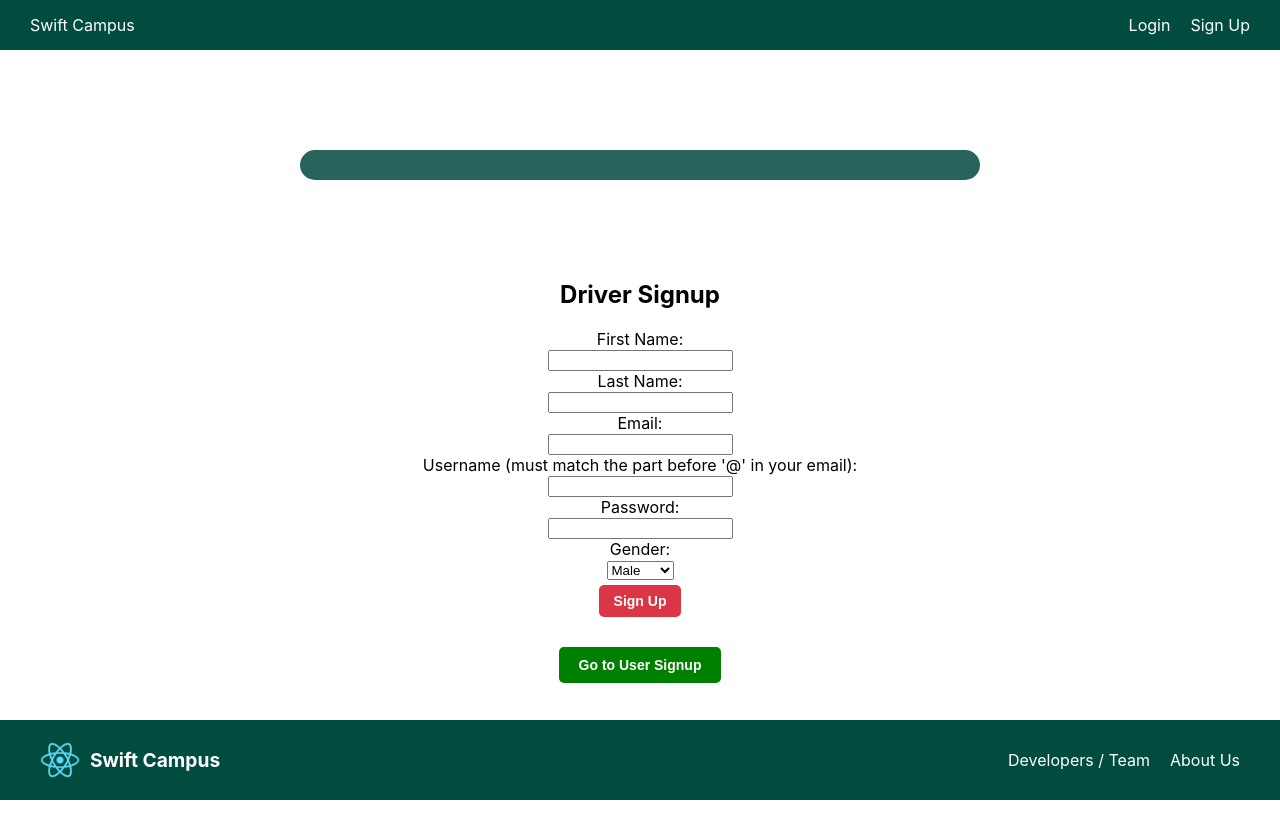
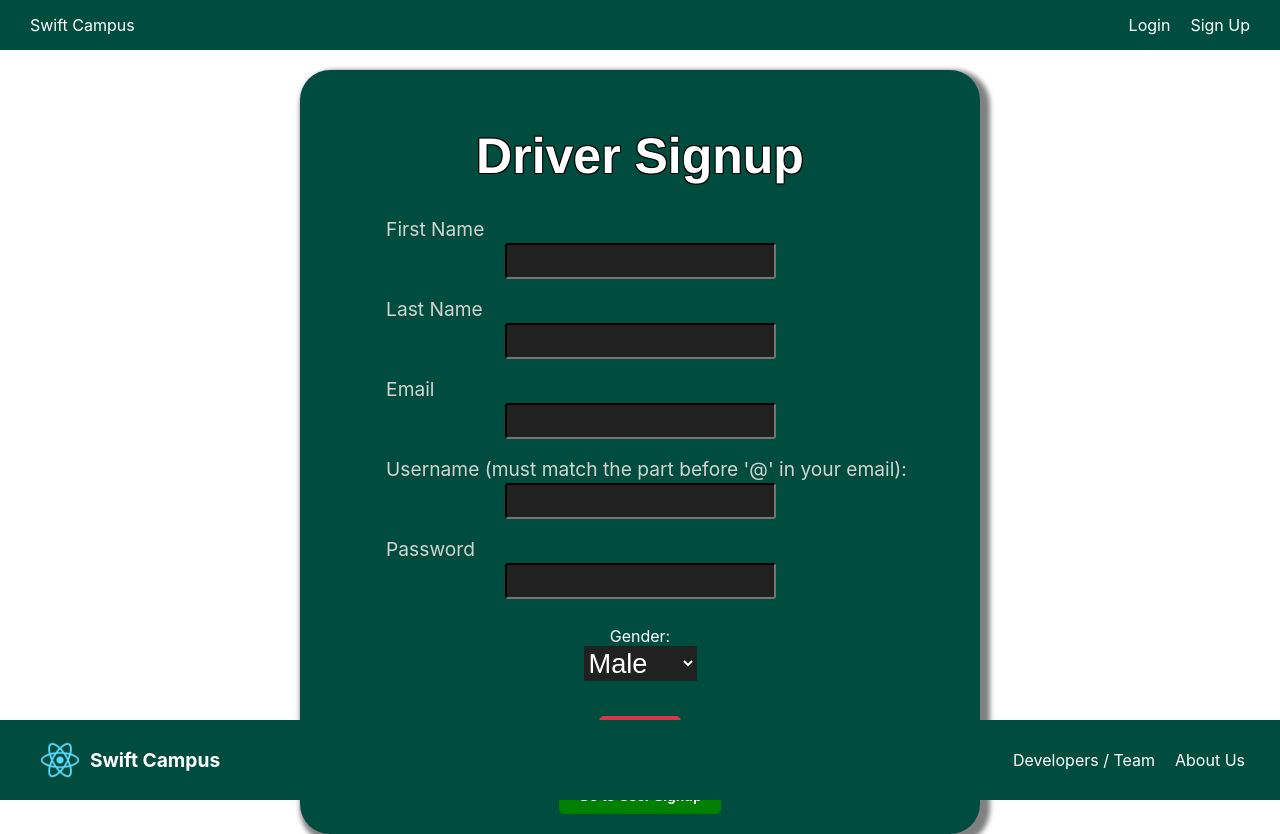
Before and after one commit to Mohammad-Y-Hassan/BCS430-Senior-Project, a React (Create React App) app in the folder swiftcampus/: page /driver-signup in a window 1280 px wide. Before the commit the page ends 800 px from the top, so only its background shows below. Built offline with nearby package versions, Linux system fonts and the light colour scheme.

Commit message:
Fixed UI after project merge

```diff
--- a/swiftcampus/src/App.js
+++ b/swiftcampus/src/App.js
@@ -38,11 +38,11 @@ const App = () => {
     return (
         // Need to properly figure out session control
         <Router>
-            <div className="app">
+            <div >
             <Navbar isAuthenticated={isAuthenticated} />
 
-            <div class="card">
-           <div className="signup-card">
+
+
             <Routes>
                     <Route path="/signup" element={<Signup />} />
                     <Route path="/login" element={<Login />} />
@@ -72,9 +72,9 @@ const App = () => {
 
                     </Route>
                 </Routes>
-            </div>
+
               <Footer />
-            </div>
+
         </Router>
     );
 };
--- a/swiftcampus/src/Car.js
+++ b/swiftcampus/src/Car.js
@@ -59,8 +59,8 @@ const Car = () => {
   };
 
   return (
-    <div style={{ textAlign: "center" }}>
-      <h2 className="headerfont">Enter Your Car Details</h2>
+    <div class="signup-card">
+      <h2 className="titlefont">Enter Your Car Details</h2>
       <div className="blockstyle">
         <form onSubmit={handleSubmit}>
           <label className="fieldlabel">
--- a/swiftcampus/src/Components/Footer.css
+++ b/swiftcampus/src/Components/Footer.css
@@ -6,6 +6,9 @@
   justify-content: space-between;
   align-items: center;
   flex-wrap: wrap;
+  position: fixed;
+  bottom: 0;
+  width: 100%;
 }
 
 
@@ -28,6 +31,7 @@
   .footer-links {
     display: flex;
     gap: 20px;
+    padding-right: 75px;
   }
 
   .footer-links a {
--- a/swiftcampus/src/DriverHome.js
+++ b/swiftcampus/src/DriverHome.js
@@ -18,7 +18,7 @@ const DriverHome = () => {
   };
 
   return (
-    <div style={{ textAlign: "center", marginTop: "50px" }}>
+    <div class="signup-card">
       {/* ✅ Top Navigation */}
       <div style={{ marginBottom: "20px" }}>
         <Link to="/driver-home" style={{ marginRight: "15px", fontWeight: "bold", color: "purple", textDecoration: "underline" }}>
@@ -30,7 +30,7 @@ const DriverHome = () => {
         </Link>
       </div>
 
-      <h2 class="headerfont">Welcome to Swift Campus</h2>
+      <h2 class="titlefont">Welcome to Swift Campus</h2>
       <h1>What would you like to do?</h1>
       <button
         onClick={() => navigate("/fromcampus")}
--- a/swiftcampus/src/DriverLogIn.js
+++ b/swiftcampus/src/DriverLogIn.js
@@ -45,8 +45,9 @@ const DriverLogin = () => {
   };
 
   return (
-    <div style={{ textAlign: "center" }}>
-      <h2 class="headerfont">Driver Login</h2>
+    <div>
+    <div class="signup-card">
+      <h2 class="titlefont">Driver Login</h2>
       <div className="blockstyle">
       <form onSubmit={handleSubmit}>
         <div>
@@ -96,6 +97,9 @@ const DriverLogin = () => {
         </Link>
       </div>
       </div>
+
+    </div>
+    <div class="spacer">test </div>
     </div>
   );
 };
--- a/swiftcampus/src/DriverSignup.js
+++ b/swiftcampus/src/DriverSignup.js
@@ -46,36 +46,32 @@ const DriverSignup = () => {
   };
 
   return (
-    <div style={{ textAlign: "center" }}>
-      <h2>Driver Signup</h2>
+    <div class="signup-card">
+      <h2 class="titlefont">Driver Signup</h2>
+      <div className="blockstyle">
       <form onSubmit={handleSubmit}>
-        <div>
-          <label>First Name:</label><br />
-          <input type="text" name="firstname" value={formData.firstname} onChange={handleChange} required />
-        </div>
-        <div>
-          <label>Last Name:</label><br />
-          <input type="text" name="lastname" value={formData.lastname} onChange={handleChange} required />
-        </div>
-        <div>
-          <label>Email:</label><br />
-          <input type="email" name="email" value={formData.email} onChange={handleChange} required />
-        </div>
-        <div>
-          <label>Username (must match the part before '@' in your email):</label><br />
-          <input type="text" name="username" value={formData.username} onChange={handleChange} required />
-        </div>
-        <div>
-          <label>Password:</label><br />
-          <input type="password" name="password" value={formData.password} onChange={handleChange} required />
-        </div>
-        <div>
-          <label>Gender:</label><br />
-          <select name="gender" value={formData.gender} onChange={handleChange} required>
+
+        <label className="fieldlabel"> First Name <br /></label>
+        <input className="inputfieldsignup" type="text" name="firstname" value={formData.firstname} onChange={handleChange} required />
+        <br />
+        <label className="fieldlabel"> Last Name <br /></label>
+          <input className="inputfieldsignup"type="text" name="lastname" value={formData.lastname} onChange={handleChange} required />
+          <br />
+          <label className="fieldlabel">Email<br /></label>
+          <input className="inputfieldsignup" type="email" name="email" value={formData.email} onChange={handleChange} required />
+          <br />
+          <label className="fieldlabel">Username (must match the part before '@' in your email):<br /></label>
+          <input className="inputfieldsignup" type="text" name="username" value={formData.username} onChange={handleChange} required />
+          <br />
+          <label className="fieldlabel">Password<br /></label>
+          <input className="inputfieldsignup" type="password" name="password" value={formData.password} onChange={handleChange} required />
+          <br />
+          <label >Gender:<br /></label>
+          <select className="genderselect" name="gender" value={formData.gender} onChange={handleChange} required>
             <option value="M">Male</option>
             <option value="F">Female</option>
           </select>
-        </div>
+          <br />
         <button type="submit">Sign Up</button>
       </form>
       {message && (
@@ -95,6 +91,7 @@ const DriverSignup = () => {
           </button>
         </Link>
       </div>
+      </div>
     </div>
   );
 };
--- a/swiftcampus/src/Home.js
+++ b/swiftcampus/src/Home.js
@@ -41,8 +41,10 @@ const Home = () => {
     }, []);
 
     return (
-        <div style={{ textAlign: "center", marginTop: "50px" }}>
-            <h2 class="headerfont">Welcome to Swift Campus!</h2>
+        <div class="signup-card">
+        <div>
+
+            <h2 class="titlefont">Welcome to Swift Campus!</h2>
             <h3>Would you like to?</h3>
 
             {/* ✅ "Request a Ride" Button */}
@@ -70,7 +72,9 @@ const Home = () => {
             }}>
                 Logout
             </button>
+            </div>
         </div>
+
     );
 };
 
--- a/swiftcampus/src/Login.js
+++ b/swiftcampus/src/Login.js
@@ -40,8 +40,8 @@ const Login = () => {
     };
 
     return (
-        <div>
-            <h2 className="headerfont">Login to Your Account</h2>
+        <div class="signup-card">
+            <h2 className="titlefont">Login to Your Account</h2>
             <div className="blockstyle">
                 <form onSubmit={handleLogin}>
                     <label htmlFor="username" className="fieldlabel"> Username <br /></label>
--- a/swiftcampus/src/RequestARide.js
+++ b/swiftcampus/src/RequestARide.js
@@ -134,7 +134,7 @@ const RequestARide = () => {
             <form onSubmit={(e) => e.preventDefault()}>
               <table style={{ margin: "0 auto", width: "95%", borderCollapse: "collapse" }} border="1">
                 <thead>
-                  <tr style={{ backgroundColor: "green", color: "white" }}>
+                  <tr class="tableheader">
                     <th>Select</th>
                     <th>Driver</th>
                     <th>Origin</th>
--- a/swiftcampus/src/Signup.js
+++ b/swiftcampus/src/Signup.js
@@ -72,8 +72,8 @@ const Signup = () => {
     };
 
     return (
-        <div style={{ textAlign: "center" }}>
-            <h2 className="headerfont">Create a New Account!</h2>
+        <div class="signup-card">
+            <h2 className="titlefont">Create a New Account!</h2>
             <div className="blockstyle">
                 {!isVerifying ? (
                     <form onSubmit={handleSignup}>
--- a/swiftcampus/src/index.css
+++ b/swiftcampus/src/index.css
@@ -15,15 +15,19 @@ code {
   font-family: source-code-pro, Menlo, Monaco, Consolas, 'Courier New',
     monospace;
 }
+
 .signup-card{
 text-align: center;
 color: white;
-background-color:rgba(0, 73, 64, 0.85);
+background-color: #004d40;
+box-shadow: 5px 5px 5px 5px gray;
 border-radius: 30px;
 padding: 15px;
-margin: 100px auto 100px auto;
+margin: 20px auto 100px auto;
 width: 650px;
 }
+
+
 
 /* Green rounded border card*/
 .card {
@@ -33,7 +37,7 @@ flex:  1;
 .titlefont {
   text-align: center;
   font-weight: bold;
-  font-size: 120px;
+  font-size: 50px;
   font-family: helvetica;
   color: white;
   text-shadow: -1px -1px 0 #000, 1px -1px 0 #000, -1px 1px 0 #000, 1px 1px 0 #000;
@@ -109,8 +113,10 @@ flex:  1;
 }
 
 .headerfont {
-  text-shadow: -1px -1px 0 #000, 1px -1px 0 #000, -1px 1px 0 #000, 1px 1px 0 #000;
+
   font-size: 50px;
+  color: black;
+  font-weight: bold;
 }
 
 .genderselect {
@@ -186,3 +192,20 @@ html, body, #root {
   width: 50%;
   margin-left: 5%;
 }
+
+
+tr:nth-child(even) {
+  background-color: lightgray;
+  color: black;
+}
+
+.tableheader {
+  background-color: #004d40;
+  color: white;
+  font-size: 25px;
+  text-decoration: underline;
+}
+
+.spacer {
+  margin-top: 100px;
+}
```
